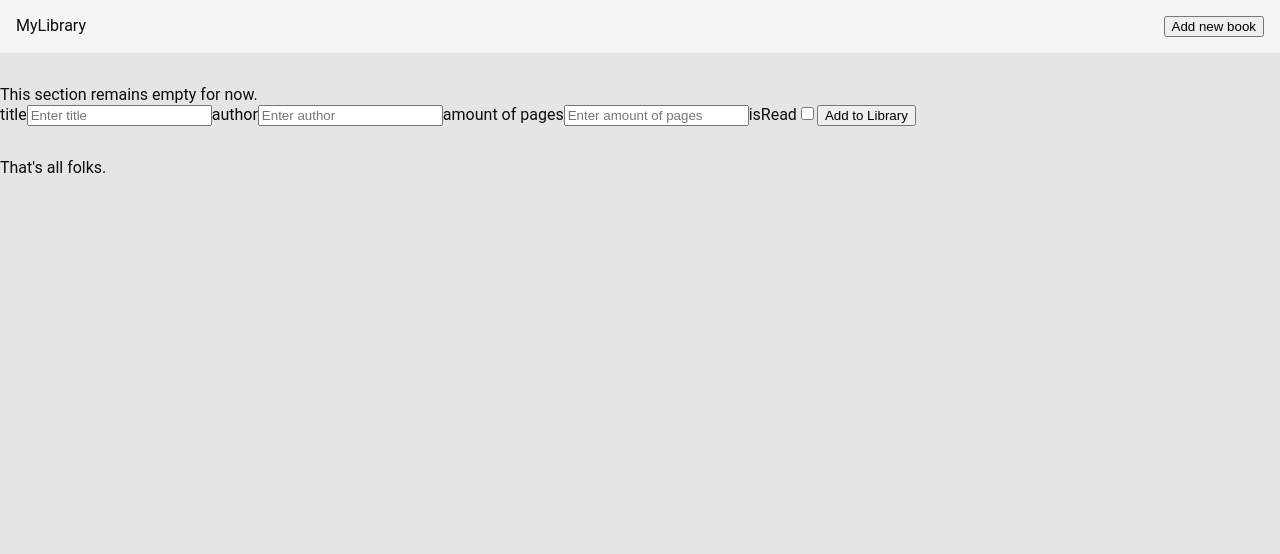
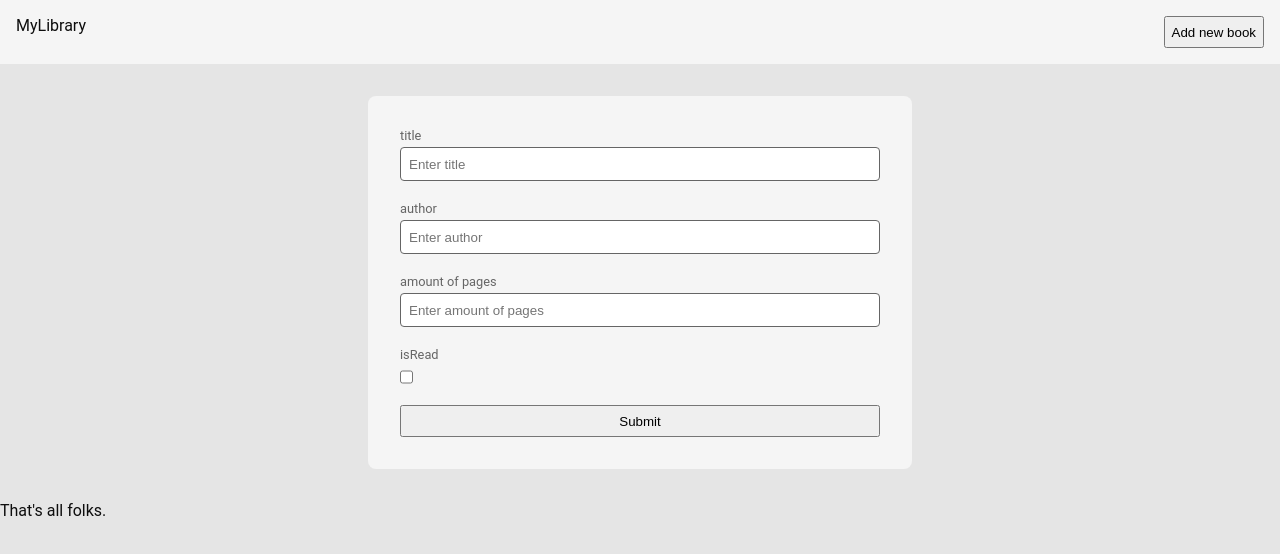
Before and after one commit to devebe/js-objects-odin, a plain HTML site: page index.html in a window 1280 px wide. Both pictures are taken after a click on the button "Add new book". Drawn offline with Linux system fonts and the light colour scheme.

Commit message:
Add event for form creation

```diff
--- a/index.html
+++ b/index.html
@@ -16,7 +16,6 @@
         </nav>
         <main>
             <div id="main">
-                This section remains empty for now.
             </div>
         </main>
         <footer>
--- a/index.js
+++ b/index.js
@@ -25,11 +25,17 @@ function createHTML(location, html, id, type) {
     document.getElementById(location).appendChild(child)
 }
 
+function addBookForm() {
+    createHTML('main', 'form', "AddBookForm", 'form')
+    createHTML('AddBookForm', 'input', "title", 'text')
+    createHTML('AddBookForm', 'input', "author", 'text')
+    createHTML('AddBookForm', 'input', "amount of pages", 'text')
+    createHTML('AddBookForm', 'input', "isRead", 'checkbox')
+    createHTML('AddBookForm', 'button',"Submit", 'form')
+}
 
+document.getElementById('AddBook').addEventListener("click", addBookForm)
 
-createHTML('main', 'form', "AddBookForm", 'form')
-createHTML('AddBookForm', 'input', "title", 'text')
-createHTML('AddBookForm', 'input', "author", 'text')
-createHTML('AddBookForm', 'input', "amount of pages", 'text')
-createHTML('AddBookForm', 'input', "isRead", 'checkbox')
-createHTML('AddBookForm', 'button',"Add to Library", 'submit')
+document.getElementById("Submit").addEventListener("click", () => {
+    console.log("toegevoegd")
+})
--- a/style.css
+++ b/style.css
@@ -4,6 +4,7 @@
     list-style: none;
     font-family: "Roboto", sans-serif;
     font-size: 16px;
+    box-sizing: border-box;
 
     --color-text-primary: #0d0d0d;
     --color-text-secondary: #656565;
@@ -30,3 +31,42 @@ nav {
     background-color: var(--color-bg-1);
     padding: 1rem;
 }
+
+#main {
+    display: flex;
+    justify-content: center;
+}
+
+form {
+    display: grid;
+    grid-auto-rows: min-content;
+    width: clamp(360px, 100%, 480px);
+    gap: 0.25rem;
+    padding: 2rem;
+    background-color: var(--color-bg-1);
+    border-radius: 8px;
+}
+
+label {
+    color: var(--color-text-secondary);
+    font-size: 0.8rem;
+}
+
+input {
+    height: 32px;
+    padding: 0 0.5rem;
+    margin-bottom: 1rem;
+    border-radius: 4px;
+    border: 1px solid var(--color-text-secondary);
+}
+
+input#isRead {
+    height: 16px;
+    justify-self: start;
+    margin-left: 0;
+}
+
+button {
+    height: 32px;
+    width: auto;
+}
```
